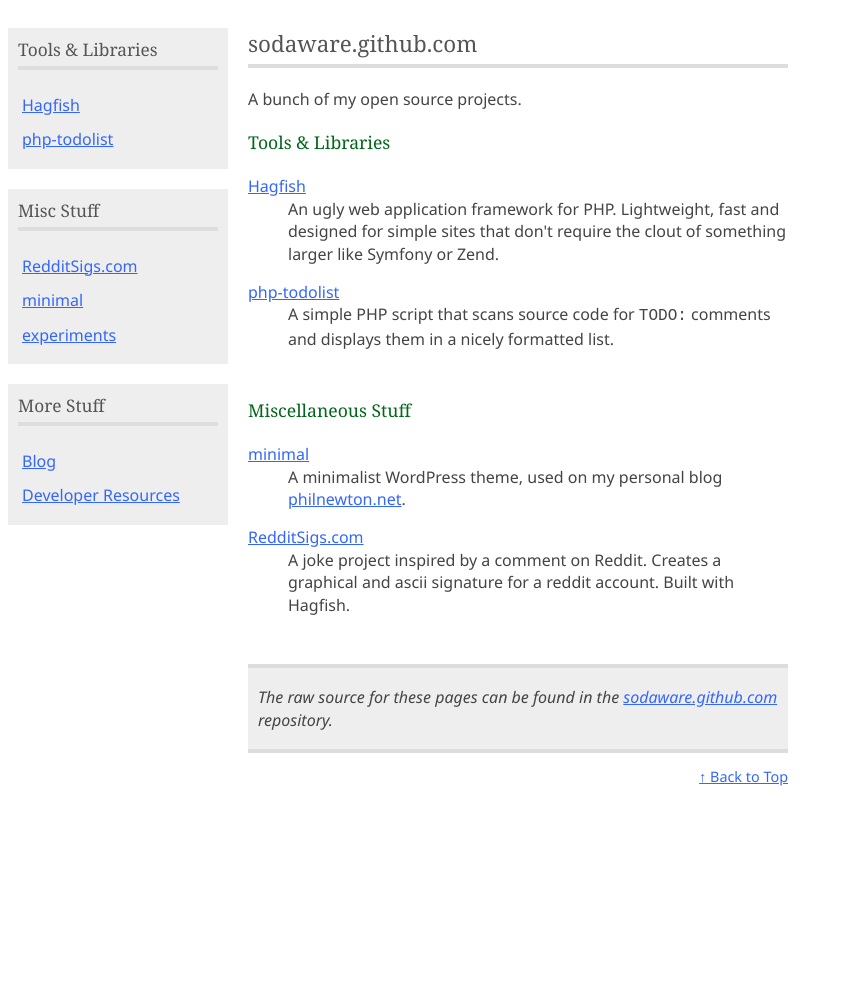
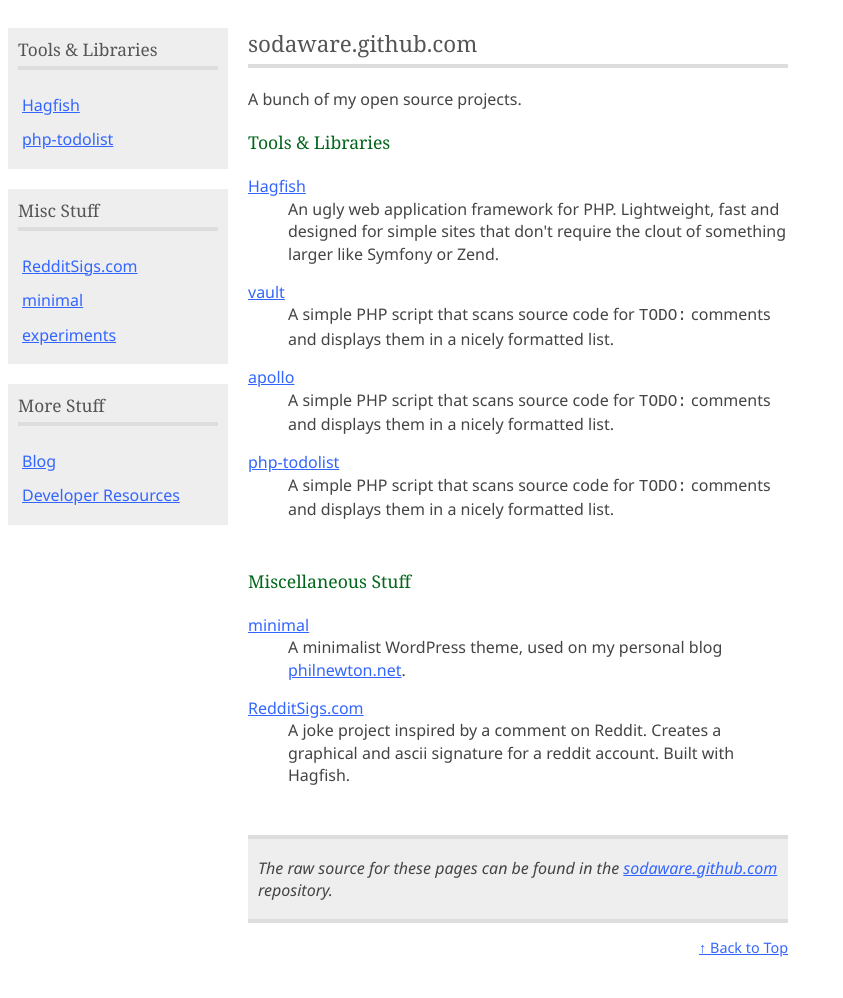
Before and after one commit to Sodaware/sodaware.github.com, a Jekyll site: the page built from index.html, in a window 1280 px wide. Shown: the whole page, without its empty margins (0-843 px from the left). Built offline with Jekyll 4.4.1, drawn with Linux system fonts in a browser that asks for light colours; before the commit the page ends 900 px from its top, so only the background shows below that.

Commit message:
Updated index with new project links

```diff
--- a/index.html
+++ b/index.html
@@ -16,6 +16,18 @@
 			An ugly web application framework for PHP. Lightweight, fast and
 			designed for simple sites that don't require the clout of something
 			larger like Symfony or Zend.
+		</dd>
+
+		<dt><a href="/code/vault/">vault</a></dt>
+		<dd>
+			A simple PHP script that scans source code for <code>TODO:</code>
+			comments and displays them in a nicely formatted list.
+		</dd>
+
+		<dt><a href="/code/apollo/">apollo</a></dt>
+		<dd>
+			A simple PHP script that scans source code for <code>TODO:</code>
+			comments and displays them in a nicely formatted list.
 		</dd>
 
 		<dt><a href="/tools/php-todolist/">php-todolist</a></dt>
```
